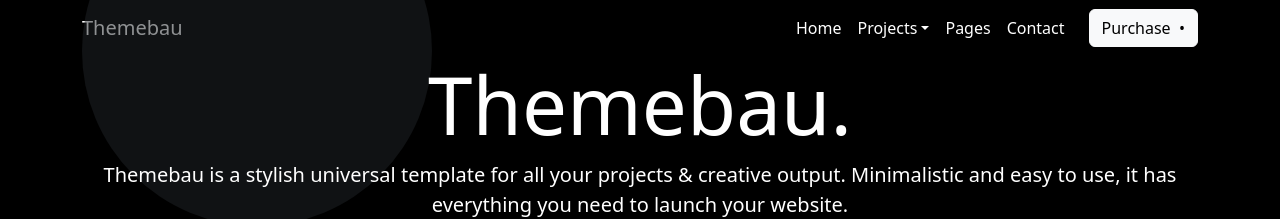
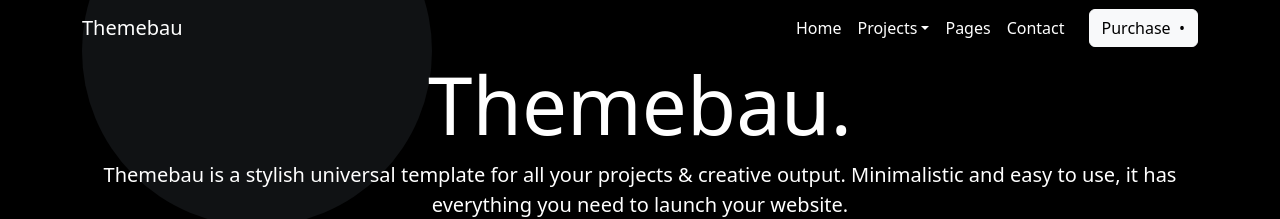
Before and after one commit to MuhammadUsmanShafique/fully-responsive-site-using-react-bootstrap, a React (Vite) app: page / in a window 1280 px wide. Shown: the top 219 px of the page. Built offline with nearby package versions, Linux system fonts and the light colour scheme.

Commit message:
Final TOP SECTION

```diff
--- a/src/components/Navbar.tsx
+++ b/src/components/Navbar.tsx
@@ -5,7 +5,7 @@ export default function Navbar() {
   return (
     <nav className="navbar navbar-expand-lg bg-black">
       <div className="container">
-        <a className="navbar-brand text-white" href="#">
+        <a className="navbar-brand text-white" style={{ zIndex: "3" }} href="#">
           Themebau
         </a>
         <button
```
